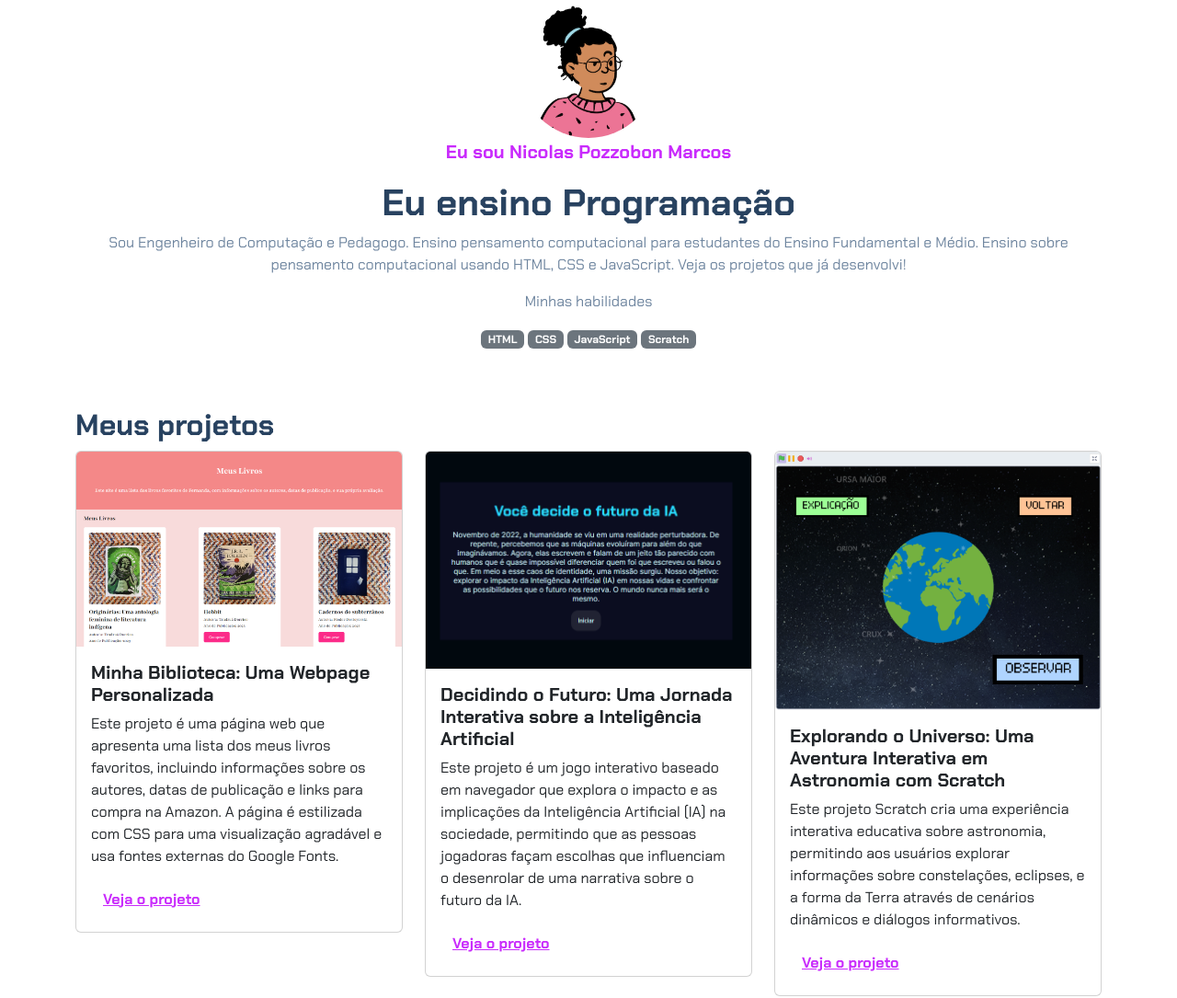
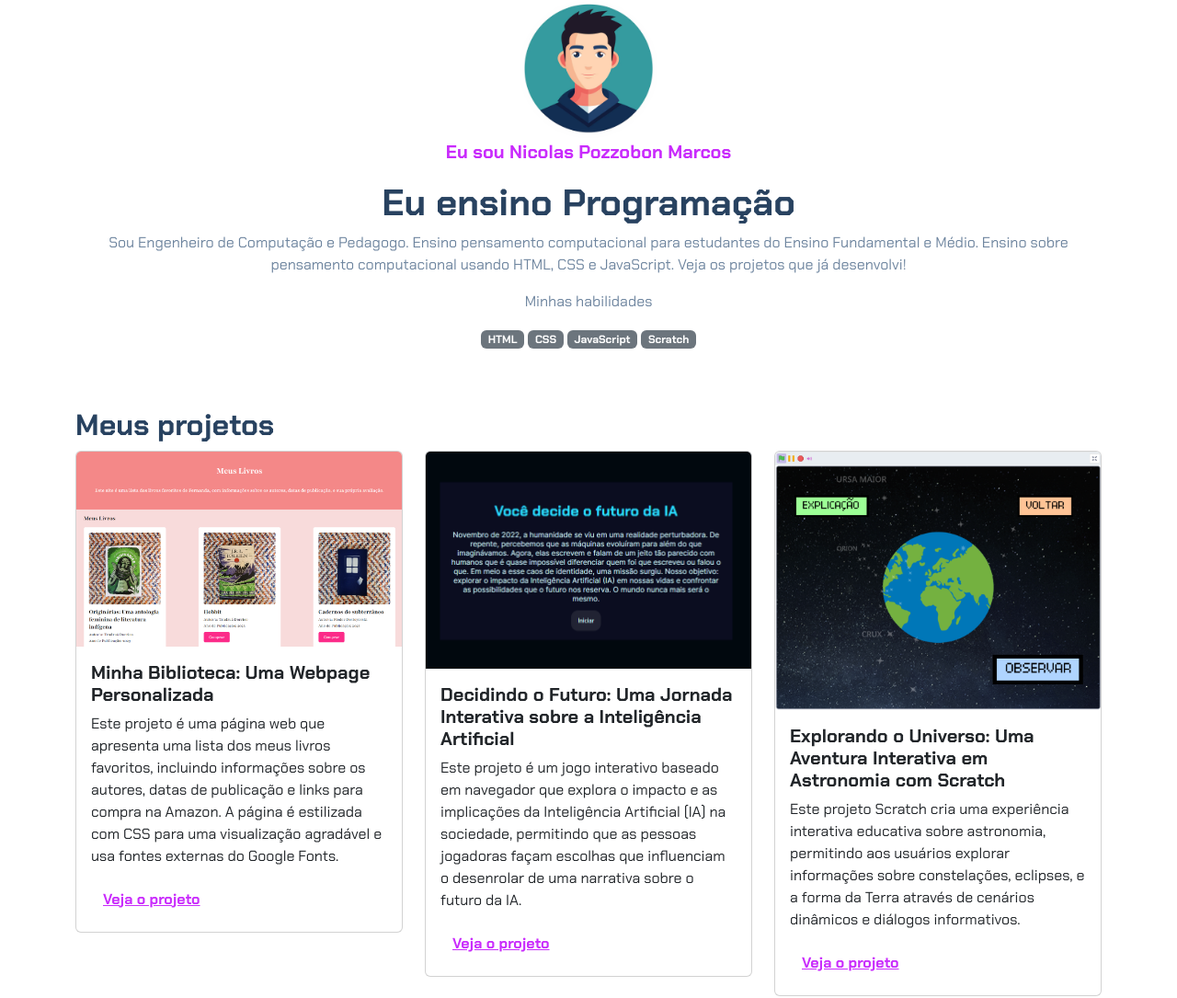
Before and after one commit to Nicolas121314/Portif-lio, a plain HTML site: page portfolio-de-projetos-main/index.html in a window 1280 px wide. Shown: the top 1085 px of the page at 92% size. Drawn offline with nearby package versions, Linux system fonts and the light colour scheme.

Commit message:
Update index.html

```diff
--- a/portfolio-de-projetos-main/index.html
+++ b/portfolio-de-projetos-main/index.html
@@ -12,7 +12,7 @@
 
 <body>
     <header class="container text-center">
-        <img src="img/avatar-perfil.png" alt="avatar do Nicolas" class="rounded-circle" width="150" height="150"
+        <img src="img/avatar.avif" alt="avatar do Nicolas" class="rounded-circle" width="150" height="150"
             srcset="">
         <p class="lead">Eu sou Nicolas Pozzobon Marcos</p>
         <h1>Eu ensino Programação</h1>
```
